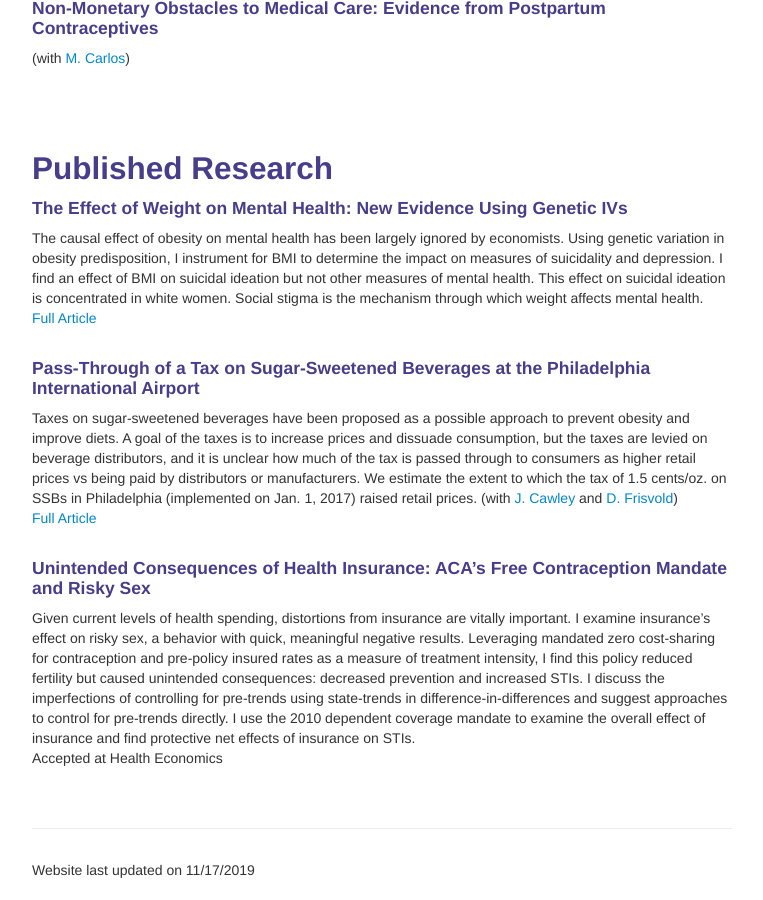
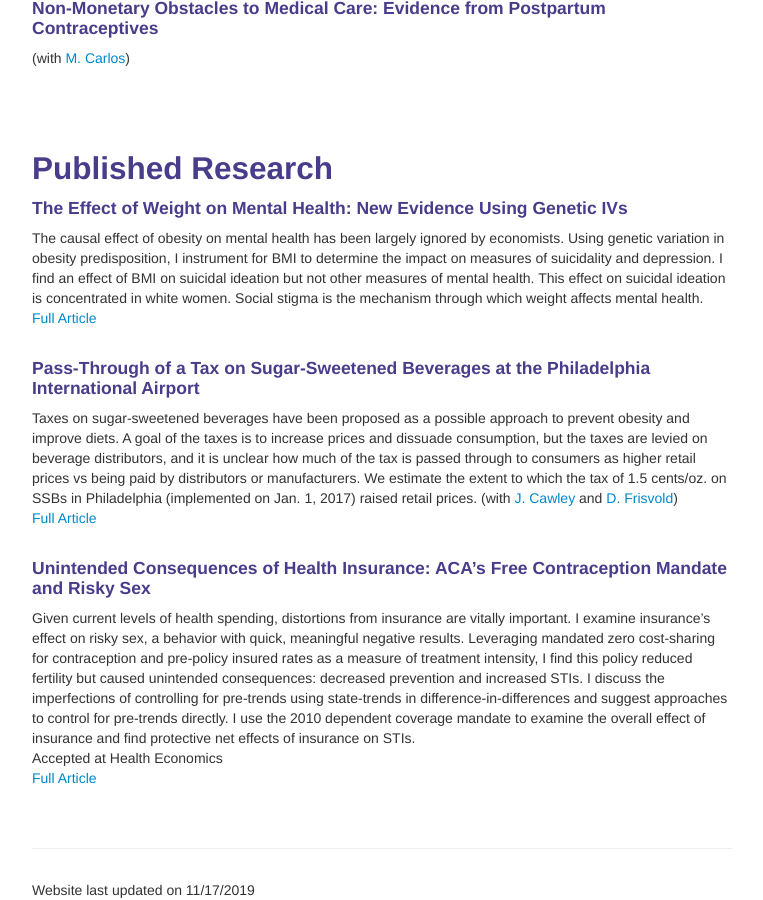
Before and after one commit to bjwillage/bjwillage.github.io, a Jekyll site: the page built from pages/research.md, in a window 1280 px wide and 900 px high, scrolled down 1534 px. Shown: the whole window, without its empty margins (258-1021 px from the left). Built offline with Jekyll 4.4.1, drawn with Linux system fonts in a browser that asks for light colours.

Commit message:
Update research.md

```diff
--- a/pages/research.md
+++ b/pages/research.md
@@ -51,7 +51,8 @@ Taxes on sugar-sweetened beverages have been proposed as a possible approach to
 
 #### Unintended Consequences of Health Insurance: ACA's Free Contraception Mandate and Risky Sex
 Given current levels of health spending, distortions from insurance are vitally important. I examine insurance’s effect on risky sex, a behavior with quick, meaningful negative results. Leveraging mandated zero cost-sharing for contraception and pre-policy insured rates as a measure of treatment intensity, I find this policy reduced fertility but caused unintended consequences: decreased prevention and increased STIs. I discuss the imperfections of controlling for pre-trends using state-trends in difference-in-differences and suggest approaches to control for pre-trends directly. I use the 2010 dependent coverage mandate to examine the overall effect of insurance and find protective net effects of insurance on STIs.<br>
-Accepted at Health Economics
+Accepted at Health Economics<br>
+[Full Article](https://onlinelibrary.wiley.com/doi/full/10.1002/hec.3967?af=R)
 <br><br>
 
 
```
